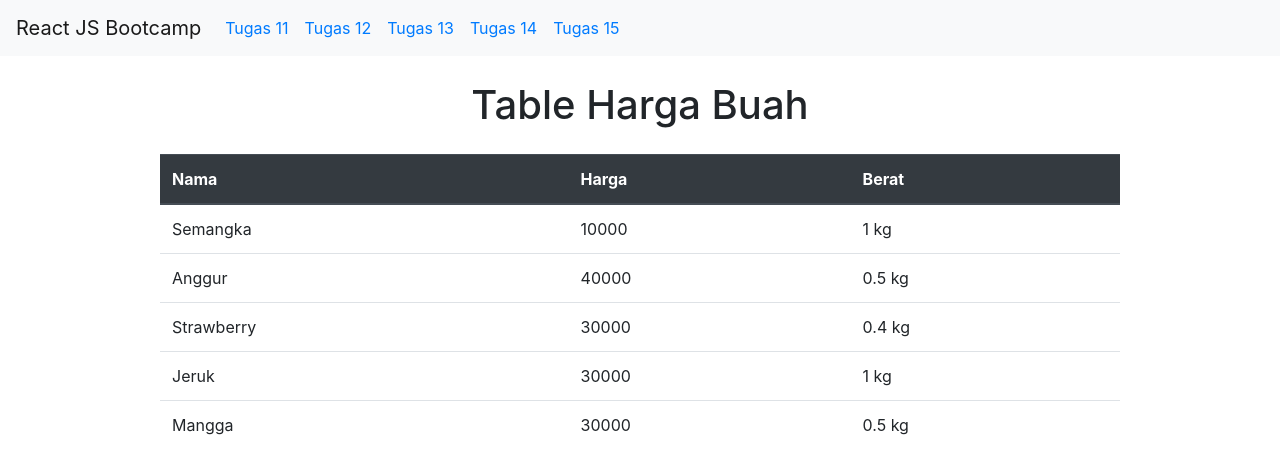
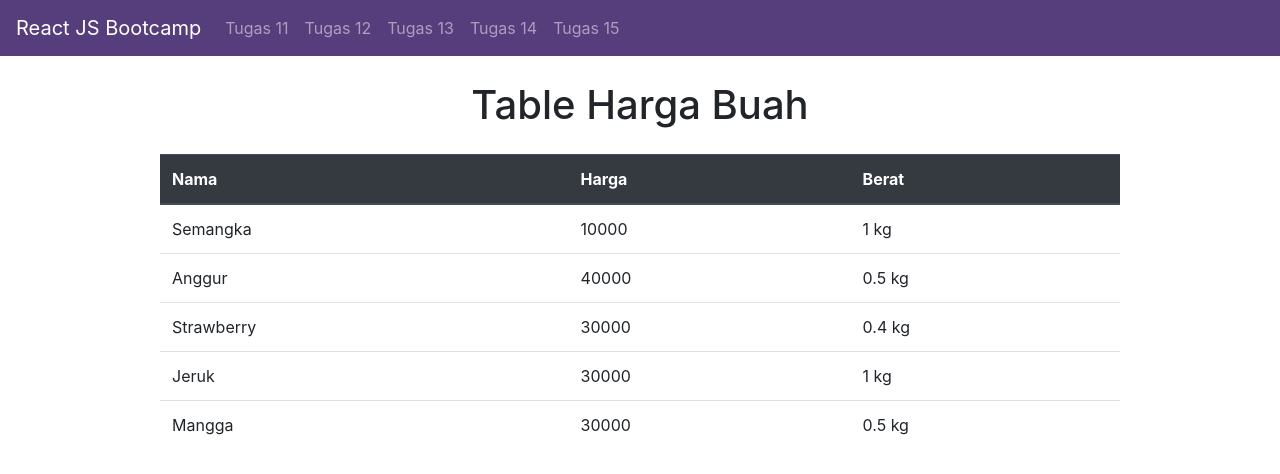
Before and after one commit to agnynureza/sanbercode-reactjs-0720-week3, a React (Create React App) app: page / in a window 1280 px wide. Shown: the top 474 px of the page. Built offline with nearby package versions, Linux system fonts and the light colour scheme.

Commit message:
pekan 3 : tugas 15

```diff
--- a/src/navbar.js
+++ b/src/navbar.js
@@ -4,27 +4,24 @@ import {Link} from "react-router-dom";
 const Nav = () => {
   return (
     <>
-		<nav class="navbar navbar-expand-lg navbar-light bg-light">
+		<nav style = {{backgroundColor:"#563d7c"}} class="navbar navbar-expand navbar-dark flex-column flex-md-row bd-navbar">
 			<a class="navbar-brand" href="#">React JS Bootcamp</a>
-			<button class="navbar-toggler" type="button" data-toggle="collapse" data-target="#navbarNav" aria-controls="navbarNav" aria-expanded="false" aria-label="Toggle navigation">
-				<span class="navbar-toggler-icon"></span>
-			</button>
 			<div class="collapse navbar-collapse" id="navbarNav">
-				<ul class="navbar-nav">
-					<li class="nav-item active">
-						<a class="nav-link" href="#"><Link to="/">Tugas 11</Link></a>
+				<ul class="navbar-nav mr-auto">
+					<li class="nav-item">
+						<Link class="nav-link" to="/">Tugas 11</Link>
 					</li>
 					<li class="nav-item">
-						<a class="nav-link" href="#"><Link to="/tugas12">Tugas 12</Link></a>
+						<Link class="nav-link" to="/tugas12">Tugas 12</Link>
 					</li>
 					<li class="nav-item">
-						<a class="nav-link" href="#"><Link to="/tugas13">Tugas 13</Link></a>
+						<Link class="nav-link" to="/tugas13">Tugas 13</Link>
 					</li>
 					<li class="nav-item">
-						<a class="nav-link" href="#"><Link to="/tugas14">Tugas 14</Link></a>
+						<Link class="nav-link" to="/tugas14">Tugas 14</Link>
 					</li>
 					<li class="nav-item">
-						<a class="nav-link" href="#">	<Link to="/tugas15">Tugas 15</Link></a>
+						<Link class="nav-link"  to="/tugas15">Tugas 15</Link>
 					</li>
 				</ul>
 			</div>
```
